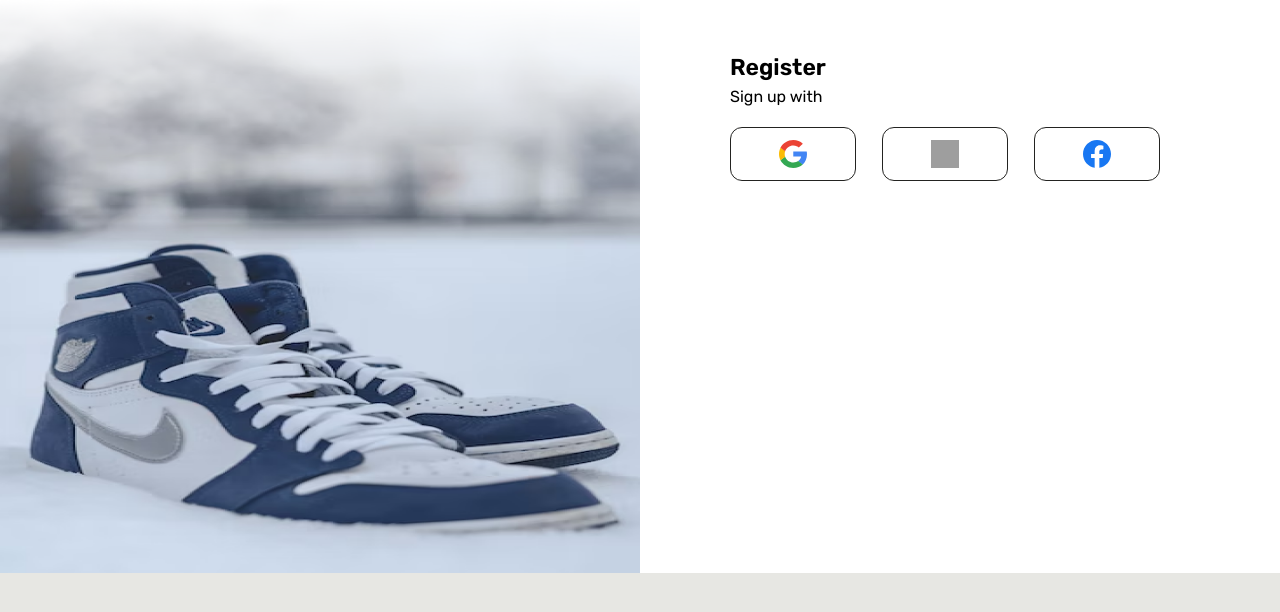
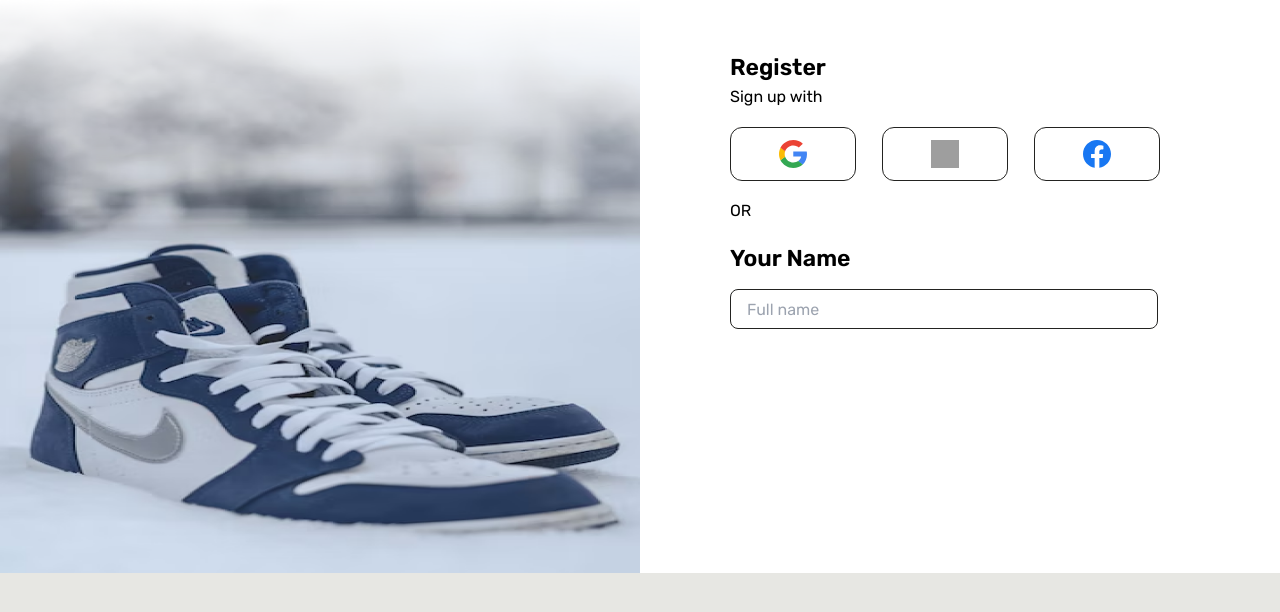
Before and after one commit to Avishekraut/Keekzstore, a React (Create React App) app in the folder keekz/: page / in a window 1280 px wide. Shown: the top 612 px of the page. Built offline with nearby package versions, Linux system fonts and the light colour scheme; grey boxes are pictures that could not be loaded.

Commit message:
created TextInputs component for text inputs

```diff
--- /dev/null
+++ b/keekz/src/component/TextInputs.jsx
@@ -0,0 +1,7 @@
+const TextInputs = ({ type, placeholder }) => {
+  return(
+    <input type={type} placeholder={placeholder} />
+  );
+};
+
+export default TextInputs;
--- a/keekz/src/css/style.css
+++ b/keekz/src/css/style.css
@@ -351,6 +351,21 @@ button img {
   width: 28px;
 }
 
+.personal-details{
+  display: flex;
+  flex-direction: column;
+  align-items: flex-start;
+  gap: 14px;
+}
+
+input{
+  height: 40px;
+  padding: 10px 16px;
+  border-radius: 8px;
+  border: 1px solid var(--color-darkGray);
+  width: 428px;
+}
+
 @media screen and (max-width: 600px) {
   .names,
   .user-icon,
--- a/keekz/src/pages/Signup.jsx
+++ b/keekz/src/pages/Signup.jsx
@@ -1,4 +1,5 @@
 import SignOptions from '../component/SignOptions'
+import TextInputs from '../component/TextInputs'
 import image from '../images/login-signup.png'
 const Signup = () => {
   return (
@@ -12,6 +13,11 @@ const Signup = () => {
             <p>Sign up with</p>
             </div>
             <SignOptions/>
+            <p>OR</p>
+            <div className="personal-details">
+                <h1>Your Name</h1>
+                <TextInputs type="text" placeholder="Full name"/>
+            </div>
         </div>
     </div>
   )
```
